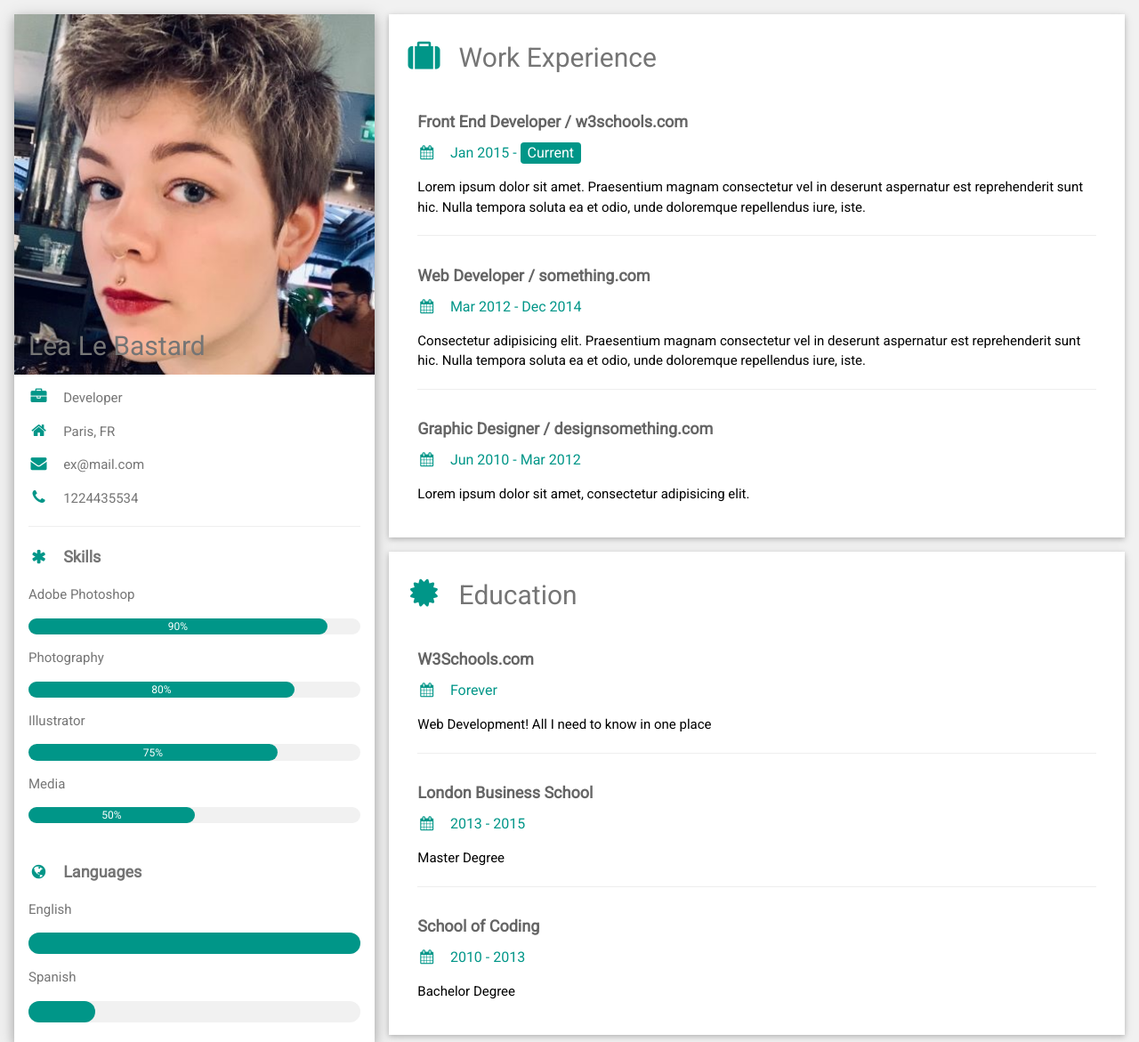
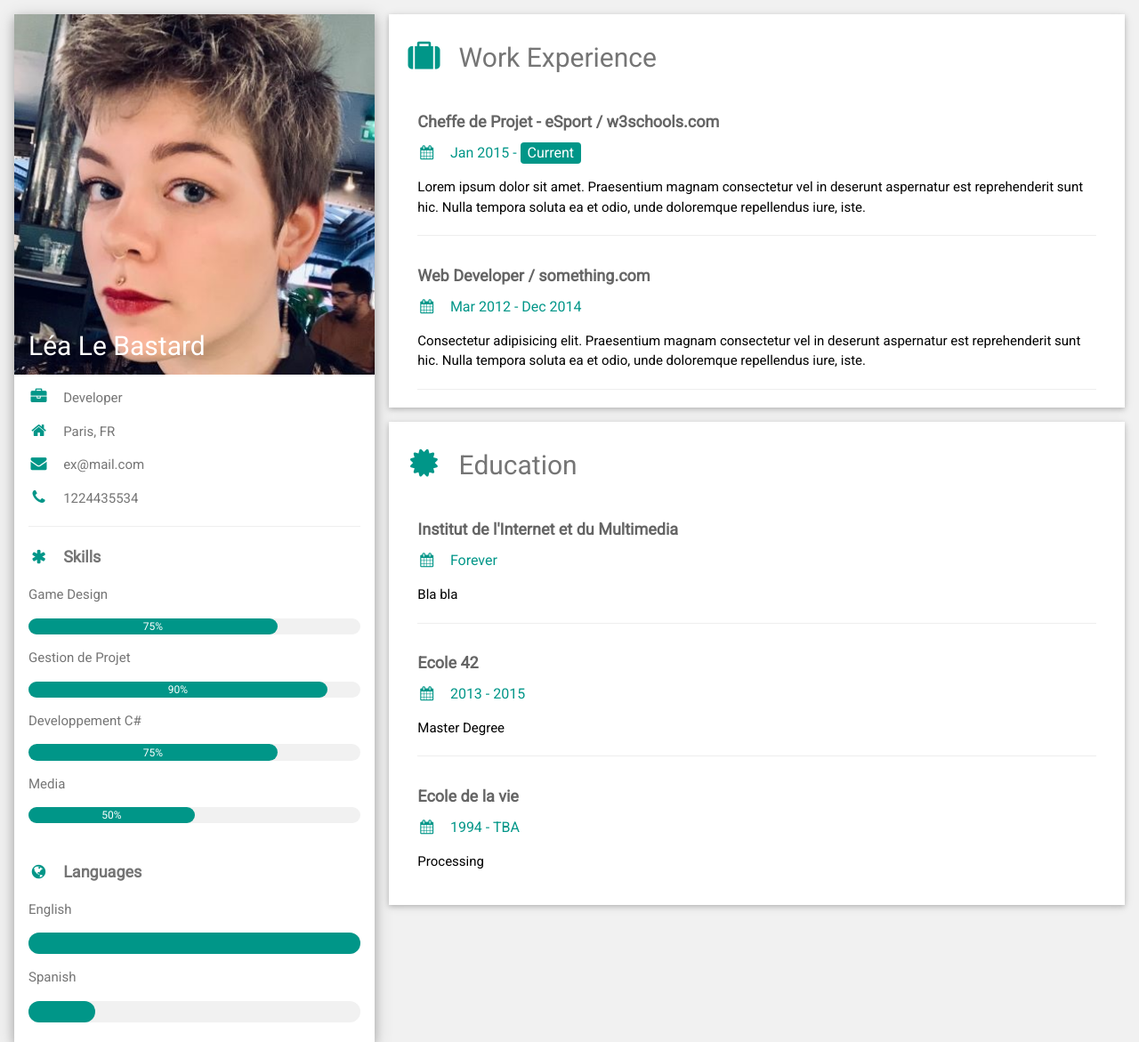
Before and after one commit to Leak101/Blog-Photo, a plain HTML site: page CV.html in a window 1280 px wide. Shown: the top 1171 px of the page at 89% size. Drawn offline with nearby package versions, Linux system fonts and the light colour scheme.

Commit message:
Update CV.html

```diff
--- a/CV.html
+++ b/CV.html
@@ -26,7 +26,7 @@ html,body,h1,h2,h3,h4,h5,h6 {font-family: "Roboto", sans-serif}
       <div class="w3-white w3-text-grey w3-card-4">
         <div class="w3-display-container">
           <img src="images/photoCV.jpg" style="width:100%" alt="Avatar">
-          <div class="w3-display-bottomleft w3-container w3-text-grey">
+          <div class="w3-display-bottomleft w3-container w3-text-white">
             <h2>Léa Le Bastard</h2>
           </div>
         </div>
@@ -38,17 +38,17 @@ html,body,h1,h2,h3,h4,h5,h6 {font-family: "Roboto", sans-serif}
           <hr>
 
           <p class="w3-large"><b><i class="fa fa-asterisk fa-fw w3-margin-right w3-text-teal"></i>Skills</b></p>
-          <p>Adobe Photoshop</p>
+          <p>Game Design</p>
           <div class="w3-light-grey w3-round-xlarge w3-small">
-            <div class="w3-container w3-center w3-round-xlarge w3-teal" style="width:90%">90%</div>
+            <div class="w3-container w3-center w3-round-xlarge w3-teal" style="width:75%">75%</div>
           </div>
-          <p>Photography</p>
+          <p>Gestion de Projet</p>
           <div class="w3-light-grey w3-round-xlarge w3-small">
-            <div class="w3-container w3-center w3-round-xlarge w3-teal" style="width:80%">
-              <div class="w3-center w3-text-white">80%</div>
+            <div class="w3-container w3-center w3-round-xlarge w3-teal" style="width:90%">
+              <div class="w3-center w3-text-white">90%</div>
             </div>
           </div>
-          <p>Illustrator</p>
+          <p>Developpement C#</p>
           <div class="w3-light-grey w3-round-xlarge w3-small">
             <div class="w3-container w3-center w3-round-xlarge w3-teal" style="width:75%">75%</div>
           </div>
@@ -80,7 +80,7 @@ html,body,h1,h2,h3,h4,h5,h6 {font-family: "Roboto", sans-serif}
       <div class="w3-container w3-card w3-white w3-margin-bottom">
         <h2 class="w3-text-grey w3-padding-16"><i class="fa fa-suitcase fa-fw w3-margin-right w3-xxlarge w3-text-teal"></i>Work Experience</h2>
         <div class="w3-container">
-          <h5 class="w3-opacity"><b>Front End Developer / w3schools.com</b></h5>
+          <h5 class="w3-opacity"><b>Cheffe de Projet - eSport / w3schools.com</b></h5>
           <h6 class="w3-text-teal"><i class="fa fa-calendar fa-fw w3-margin-right"></i>Jan 2015 - <span class="w3-tag w3-teal w3-round">Current</span></h6>
           <p>Lorem ipsum dolor sit amet. Praesentium magnam consectetur vel in deserunt aspernatur est reprehenderit sunt hic. Nulla tempora soluta ea et odio, unde doloremque repellendus iure, iste.</p>
           <hr>
@@ -91,31 +91,26 @@ html,body,h1,h2,h3,h4,h5,h6 {font-family: "Roboto", sans-serif}
           <p>Consectetur adipisicing elit. Praesentium magnam consectetur vel in deserunt aspernatur est reprehenderit sunt hic. Nulla tempora soluta ea et odio, unde doloremque repellendus iure, iste.</p>
           <hr>
         </div>
-        <div class="w3-container">
-          <h5 class="w3-opacity"><b>Graphic Designer / designsomething.com</b></h5>
-          <h6 class="w3-text-teal"><i class="fa fa-calendar fa-fw w3-margin-right"></i>Jun 2010 - Mar 2012</h6>
-          <p>Lorem ipsum dolor sit amet, consectetur adipisicing elit. </p><br>
-        </div>
       </div>
 
       <div class="w3-container w3-card w3-white">
         <h2 class="w3-text-grey w3-padding-16"><i class="fa fa-certificate fa-fw w3-margin-right w3-xxlarge w3-text-teal"></i>Education</h2>
         <div class="w3-container">
-          <h5 class="w3-opacity"><b>W3Schools.com</b></h5>
+          <h5 class="w3-opacity"><b>Institut de l'Internet et du Multimedia</b></h5>
           <h6 class="w3-text-teal"><i class="fa fa-calendar fa-fw w3-margin-right"></i>Forever</h6>
-          <p>Web Development! All I need to know in one place</p>
+          <p>Bla bla</p>
           <hr>
         </div>
         <div class="w3-container">
-          <h5 class="w3-opacity"><b>London Business School</b></h5>
+          <h5 class="w3-opacity"><b>Ecole 42</b></h5>
           <h6 class="w3-text-teal"><i class="fa fa-calendar fa-fw w3-margin-right"></i>2013 - 2015</h6>
           <p>Master Degree</p>
           <hr>
         </div>
         <div class="w3-container">
-          <h5 class="w3-opacity"><b>School of Coding</b></h5>
-          <h6 class="w3-text-teal"><i class="fa fa-calendar fa-fw w3-margin-right"></i>2010 - 2013</h6>
-          <p>Bachelor Degree</p><br>
+          <h5 class="w3-opacity"><b>Ecole de la vie</b></h5>
+          <h6 class="w3-text-teal"><i class="fa fa-calendar fa-fw w3-margin-right"></i>1994 - TBA</h6>
+          <p>Processing</p><br>
         </div>
       </div>
 
```
